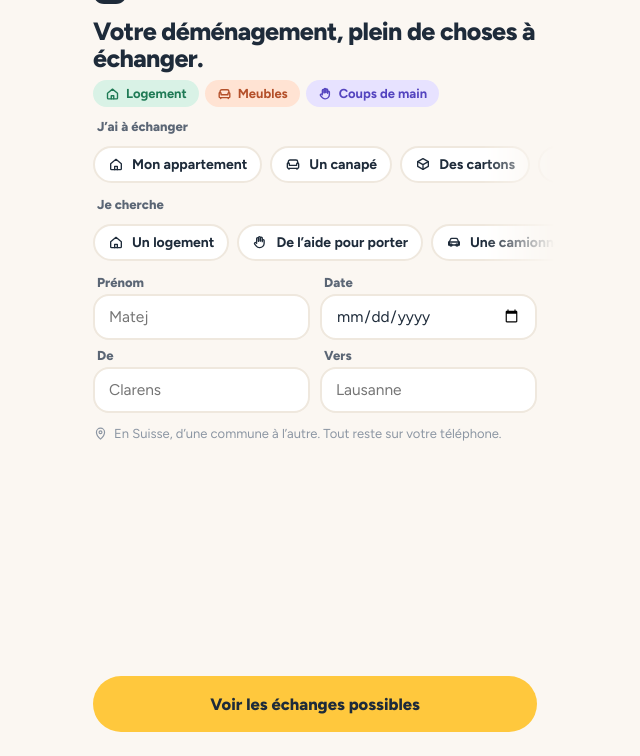
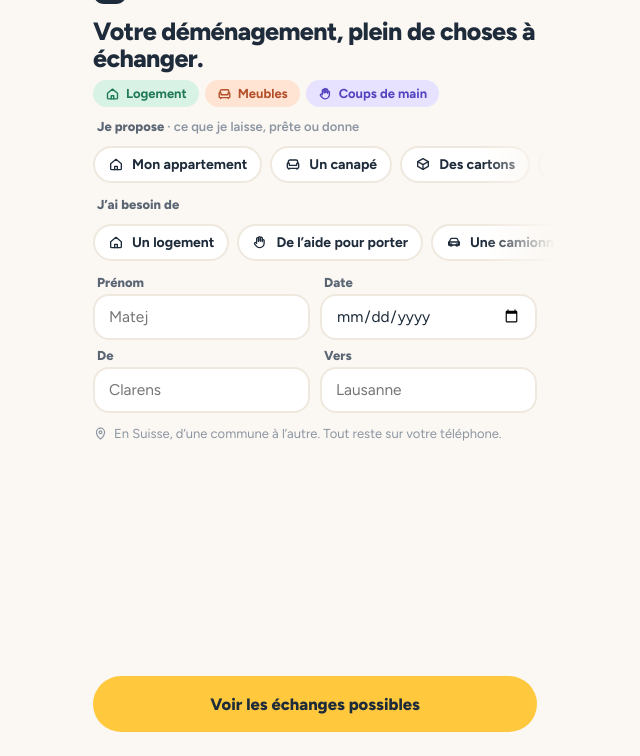
Before and after one commit to matej3396/Zgrada, a website: page www/index.html in a window 1280 px wide. Shown: the part 44-800 px from the top of the page, without its empty margins (325-965 px from the left). Drawn offline with Linux system fonts and the light colour scheme.

Commit message:
Accueil : « Je propose · ce que je laisse, prête ou donne » et « J’ai besoin de »
Co-Authored-By: Claude Opus 5.5 <noreply@anthropic.com>
Claude-Session: https://claude.ai/code/session_01B7dodeDwxvQpjP41cnbnTT

```diff
--- a/www/index.html
+++ b/www/index.html
@@ -262,8 +262,8 @@ function vOnboard() {
   return '<div class="scr plain onb">' +
     '<div class="between"><div class="row">' + LOGO + '<span style="font-size:19px;font-weight:800;letter-spacing:-.02em">zgrada</span></div><button class="small b" style="border:0;background:none;padding:10px 0" data-act="skip">Passer</button></div>' +
     '<div><h1 class="h1" style="font-size:25px">Votre déménagement, plein de choses à échanger.</h1><div class="row" style="gap:6px;margin-top:8px;flex-wrap:wrap">' + pill("Logement", "mint", "house") + pill("Meubles", "peach", "sofa") + pill("Coups de main", "lav", "hand") + "</div></div>" +
-    '<div class="col" style="gap:6px"><div class="label">J’ai à échanger</div>' + chips(HAVE, "have") + "</div>" +
-    '<div class="col" style="gap:6px"><div class="label">Je cherche</div>' + chips(WANT, "want") + "</div>" +
+    '<div class="col" style="gap:6px"><div class="label">Je propose <span style="font-weight:600;color:var(--ink-3)">· ce que je laisse, prête ou donne</span></div>' + chips(HAVE, "have") + "</div>" +
+    '<div class="col" style="gap:6px"><div class="label">J’ai besoin de</div>' + chips(WANT, "want") + "</div>" +
     '<div class="g2"><div><div class="label">Prénom</div><input class="input sm" data-bind="me.name" value="' + esc(m.name) + '" placeholder="Matej" autocomplete="given-name"></div><div><div class="label">Date</div><input class="input sm" type="date" data-bind="me.date" value="' + esc(m.date) + '"></div>' +
     '<div><div class="label">De</div><input class="input sm" data-bind="me.from" value="' + esc(m.from) + '" placeholder="Clarens"></div><div><div class="label">Vers</div><input class="input sm" data-bind="me.to" value="' + esc(m.to) + '" placeholder="Lausanne"></div></div>' +
     (flat ? '<div class="g3"><div><div class="label">Pièces min.</div><select class="input sm" data-bind="me.rooms">' + [1.5, 2, 2.5, 3, 3.5, 4, 4.5, 5.5].map(function (r) { return '<option value="' + r + '"' + (r === +m.rooms ? " selected" : "") + ">" + num(r) + "</option>"; }).join("") + '</select></div><div><div class="label">Loyer max.</div><input class="input sm" inputmode="numeric" data-bind="me.budget" value="' + esc(m.budget) + '"></div><button class="chip sm' + (m.dog ? " on" : "") + '" data-act="dog" style="align-self:end;min-height:46px;justify-content:center">' + (m.dog ? ic("check", 15, null, 2.6) : "") + "Chien</button></div>" : "") +
--- a/www/sw.js
+++ b/www/sw.js
@@ -1,5 +1,5 @@
 /* Zgrada : tout fonctionne hors ligne. Monter CACHE à chaque version. */
-var CACHE = "zgrada-v8";
+var CACHE = "zgrada-v9";
 var CORE = ["./", "index.html", "manifest.webmanifest", "icon.svg", "icon-192.png", "icon-512.png"];
 self.addEventListener("install", function (e) { e.waitUntil(caches.open(CACHE).then(function (c) { return c.addAll(CORE); }).then(function () { return self.skipWaiting(); })); });
 self.addEventListener("activate", function (e) { e.waitUntil(caches.keys().then(function (k) { return Promise.all(k.filter(function (x) { return x !== CACHE; }).map(function (x) { return caches.delete(x); })); }).then(function () { return self.clients.claim(); })); });
```
